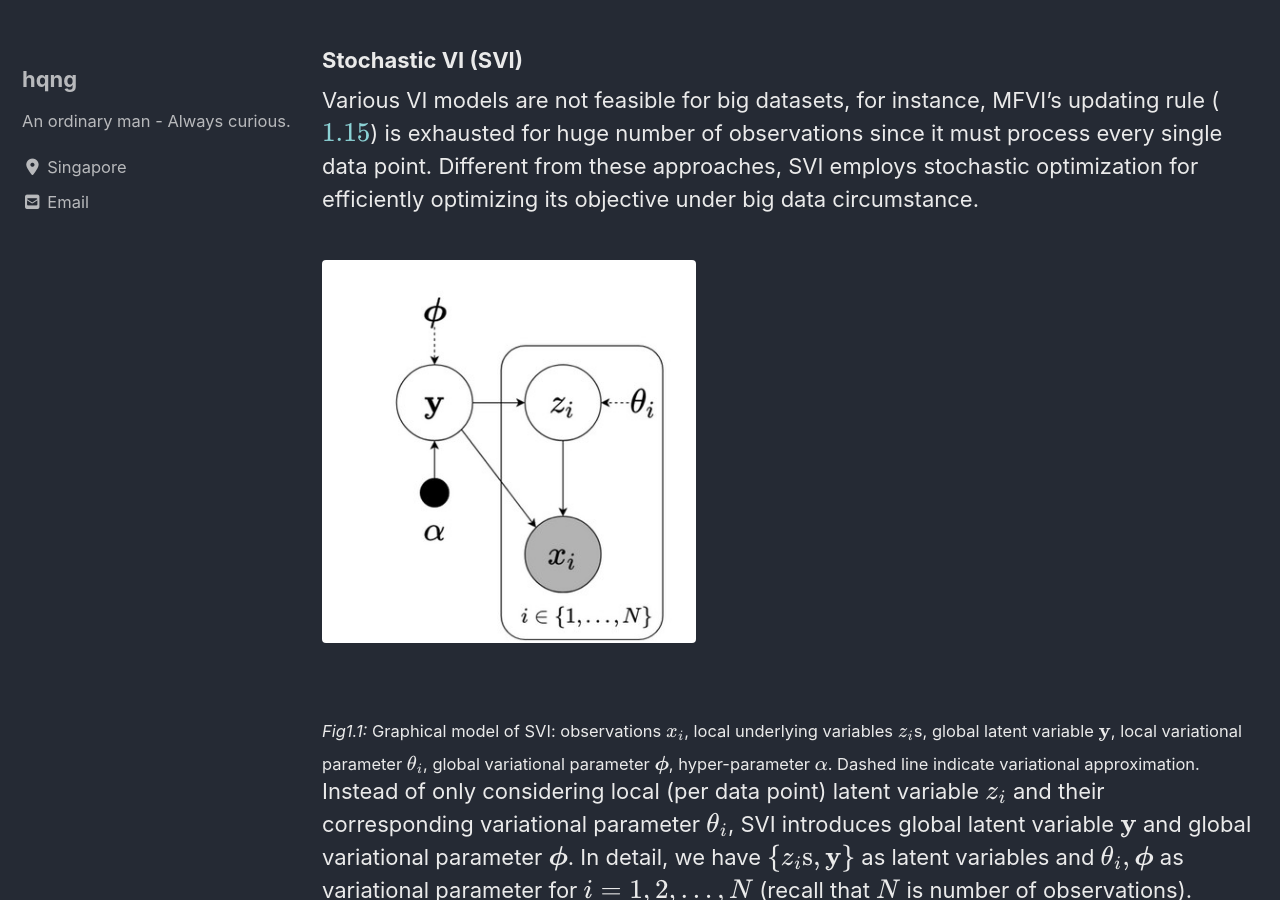
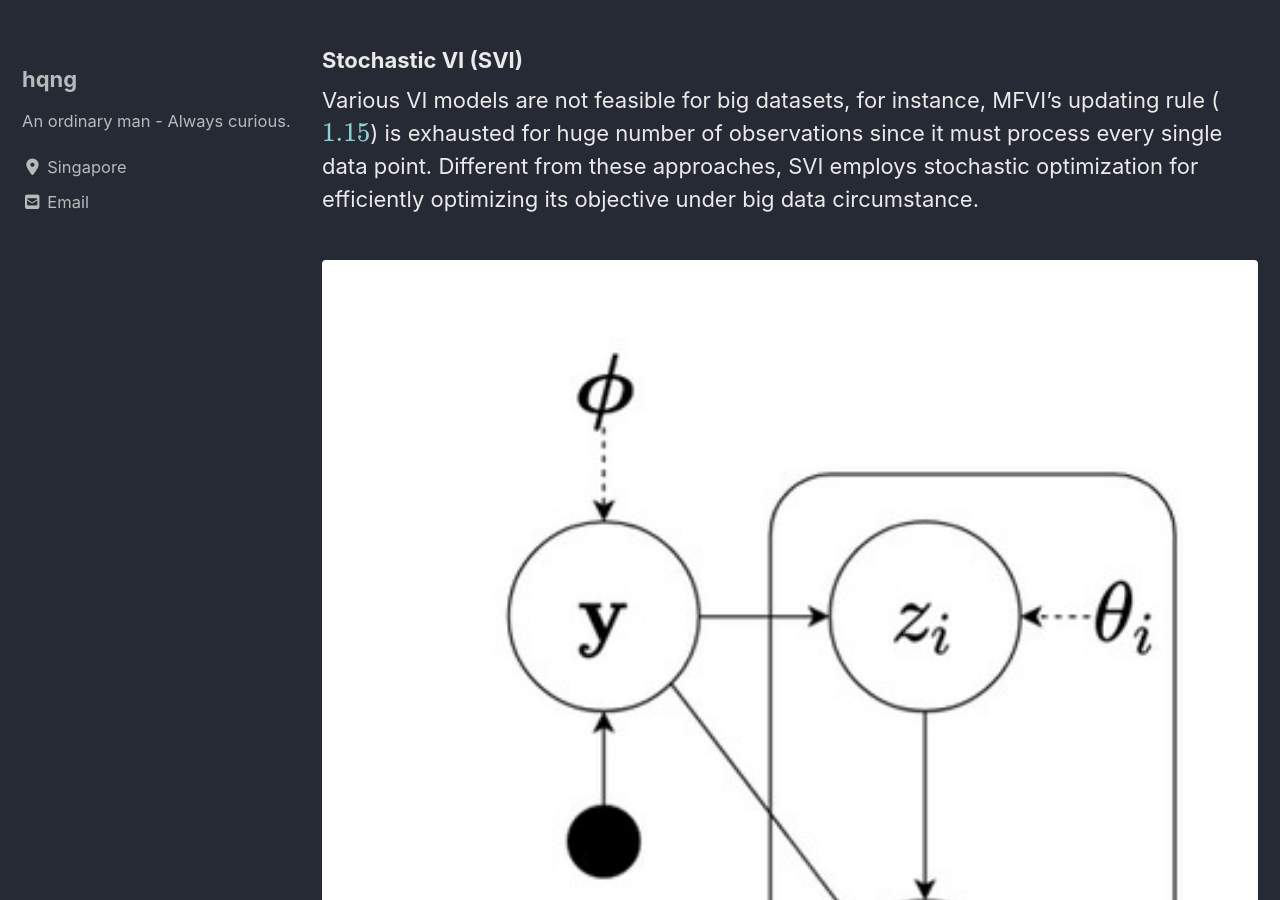
Before and after one commit to hqng/hqng.github.io, a Jekyll site: the page built from _posts/2019-08-12-OTandInference-p1.md, in a window 1280 px wide and 900 px high, scrolled down 6139 px. Built offline with Jekyll 4.4.1, drawn with Linux system fonts in a browser that asks for light colours; cached includes are drawn as plain includes; nearby versions of some CDN libraries; formulas are drawn with MathJax 3.

```diff
--- a/_posts/2019-08-12-OTandInference-p1.md
+++ b/_posts/2019-08-12-OTandInference-p1.md
@@ -224,7 +224,7 @@ Since $q(z_j)$ and $q(z_i)$ are independent for any $j \neq i, \: i, j \in \{1,
 Various VI models are not feasible for big datasets, for instance, MFVI's updating rule ($\ref{eq1.15}$) is exhausted for huge number of observations since it must process every single data point. Different from these approaches, SVI employs stochastic optimization for efficiently optimizing its objective under big data circumstance.
 <br>
 <figure>
-  <img src="{{ '/assets/otvi/SVI.jpg' | relative_url }}" alt="SVI" style="width:40%" class="center">
+  <img src="{{ '/assets/otvi/SVI.jpg' | relative_url }}" alt="SVI">
 </figure>
 <a name="Fig1.1"></a> <sub>*Fig1.1:* Graphical model of SVI: observations $x_i$, local underlying variables $z_i$s, global latent variable $\mathbf{y}$, local variational parameter $\theta_i$, global variational parameter $\boldsymbol{\phi}$, hyper-parameter $\alpha$. Dashed line indicate variational approximation.</sub>
 <br>
```
